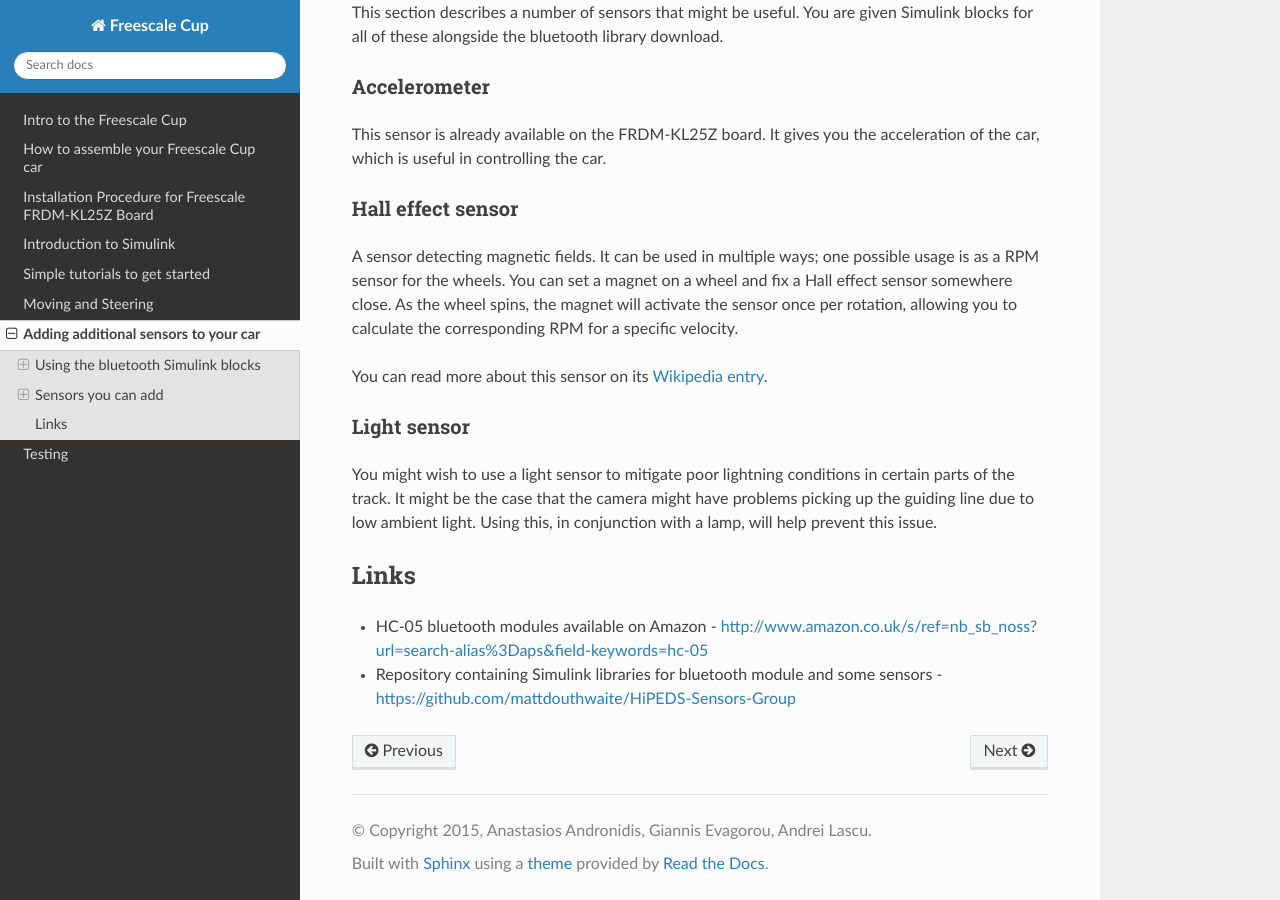
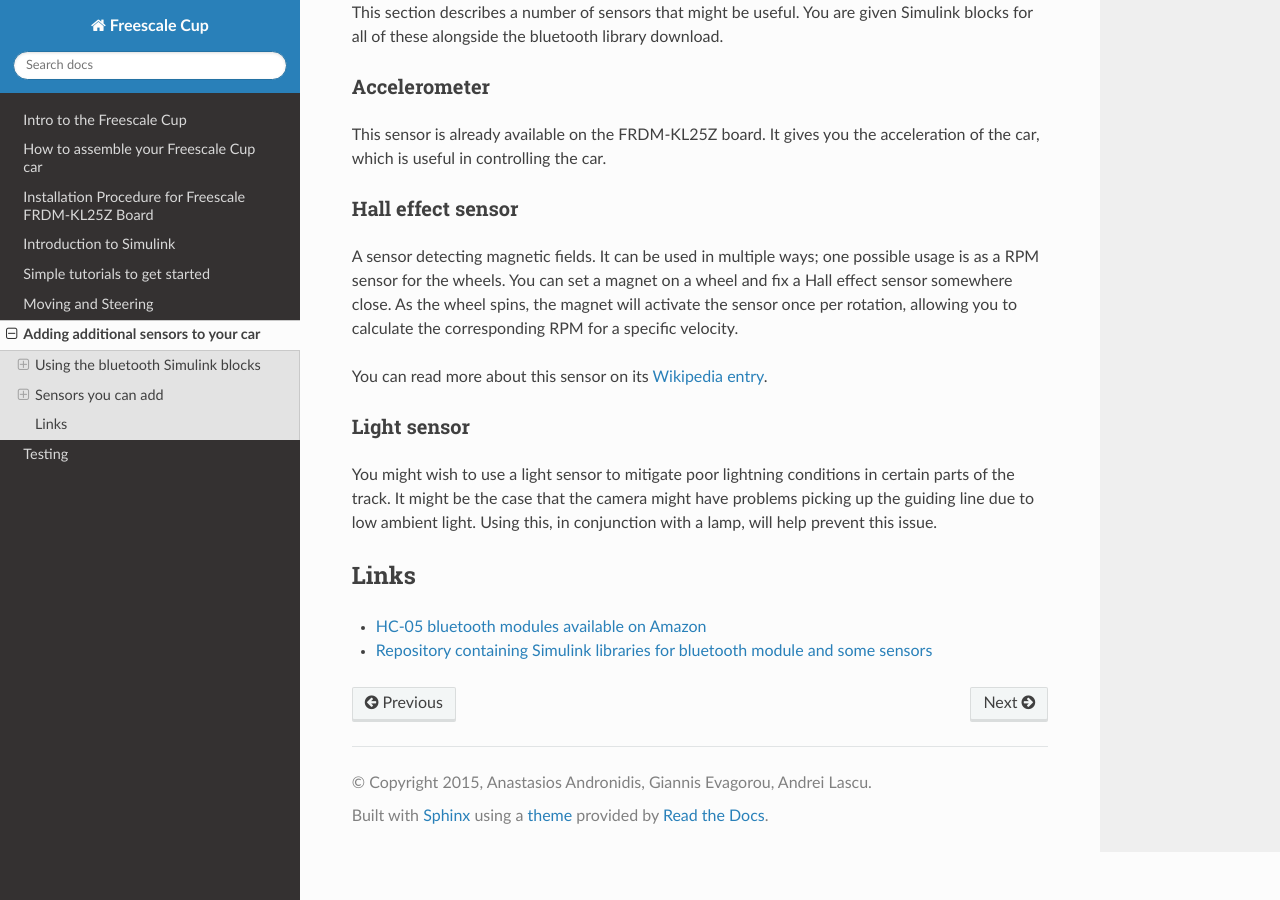
Before and after one commit to 0152la/FreescaleDocumentation, a Sphinx documentation site: the page built from source/sensors.rst, in a window 1280 px wide and 900 px high, scrolled down 1561 px. Built offline with Sphinx 7.4.7 and the Read the Docs theme 2.0.0, drawn with Linux system fonts in a browser that asks for light colours.

Commit message:
Changed anchor to uniform style

```diff
--- a/source/sensors.rst
+++ b/source/sensors.rst
@@ -65,5 +65,5 @@ You might wish to use a light sensor to mitigate poor lightning conditions in ce
 Links
 -----
 
-* HC-05 bluetooth modules available on Amazon - http://www.amazon.co.uk/s/ref=nb_sb_noss?url=search-alias%3Daps&field-keywords=hc-05
-* Repository containing Simulink libraries for bluetooth module and some sensors - https://github.com/mattdouthwaite/HiPEDS-Sensors-Group
+* `HC-05 bluetooth modules available on Amazon <http://www.amazon.co.uk/s/ref=nb_sb_noss?url=search-alias%3Daps&field-keywords=hc-05>`_
+* `Repository containing Simulink libraries for bluetooth module and some sensors <https://github.com/mattdouthwaite/HiPEDS-Sensors-Group>`_
```
